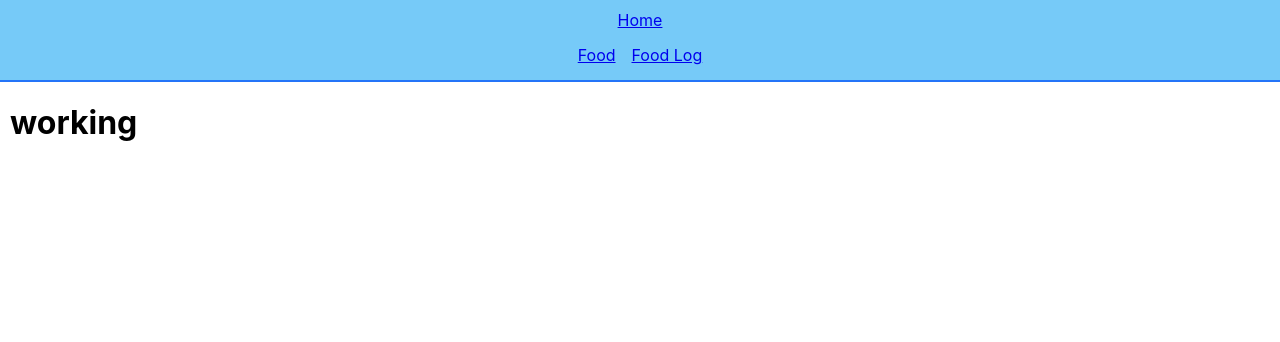
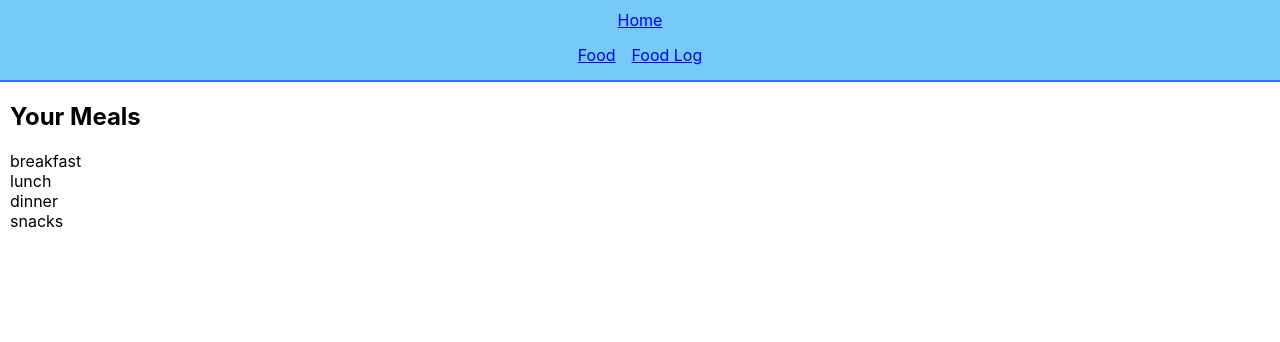
Before and after one commit to JImmyJImmy0/thehustle, a Django app: page /foodlog/ in a window 1280 px wide. Shown: the top 342 px of the page. Run offline with Django 3.2, Linux system fonts and the light colour scheme.

Commit message:
stub food log page

```diff
--- a/main_app/templates/foods/log.html
+++ b/main_app/templates/foods/log.html
@@ -2,10 +2,25 @@
 {% load static %}
 
 {% block head %}
+<link rel="stylesheet" href="{% static 'css/food-log.css' %}">
 {% endblock %}
 
 {% block content %}
 
-<h1>working</h1>
+<section class='meals-container'>
+    <h1>Your Meals</h1>
+    <div class='breakfast'>
+        breakfast
+    </div>
+    <div class='lunch'>
+        lunch
+    </div>
+    <div class='dinner'>
+        dinner
+    </div>
+    <div class='snacks'>
+        snacks
+    </div>
+</section>
 
 {% endblock %}
```
Also changed, not shown: main_app/static/css/food-log.css (added).
